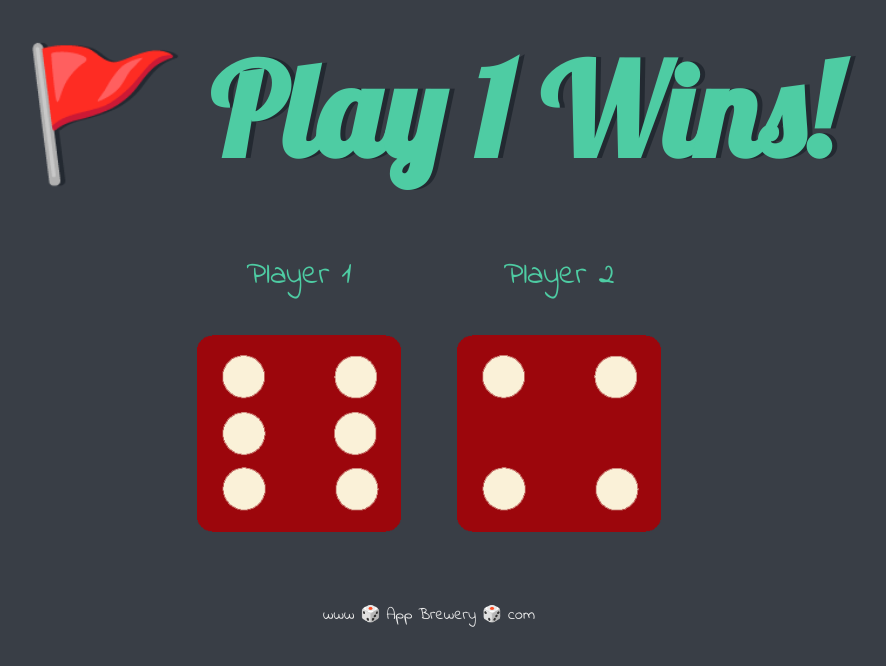
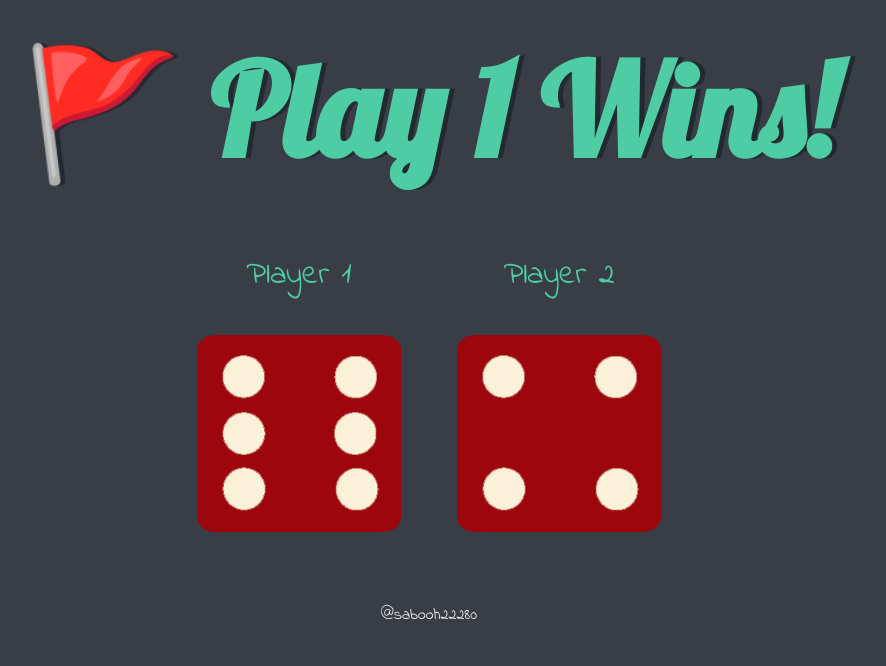
Before and after one commit to m-sabooh/dicee, a plain HTML site: page index.html in a window 1280 px wide. Shown: the whole page, without its empty margins (211-1097 px from the left). Drawn offline with Linux system fonts and the light colour scheme.

Commit message:
Update index.html

```diff
--- a/index.html
+++ b/index.html
@@ -29,6 +29,6 @@
       </body>
 
       <footer>
-        www 🎲 App Brewery 🎲 com
+        @sabooh22280
       </footer>
     </html>
```
